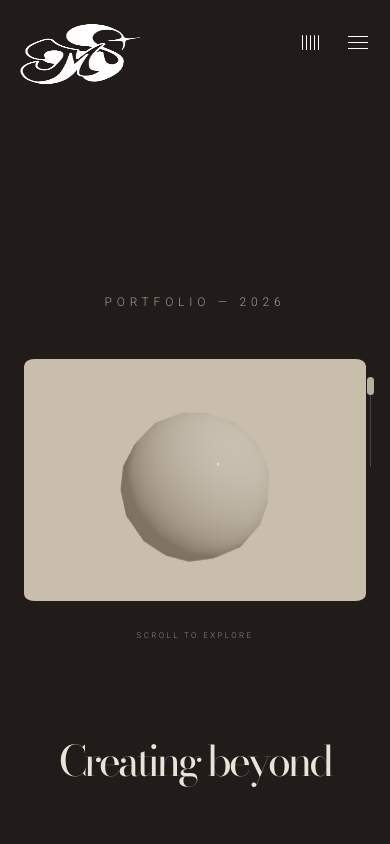
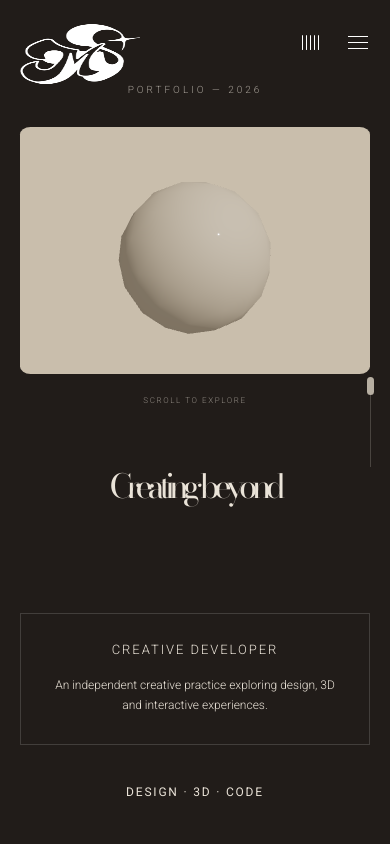
Before and after one commit to Loreenbh/portfolio, a Next.js app: page / in a window 390 px wide. Shown: the top 844 px of the page. Built offline with nearby package versions, Linux system fonts and the light colour scheme.

Commit message:
Improve intro layout on mobile

```diff
--- a/src/components/intro/Intro.module.css
+++ b/src/components/intro/Intro.module.css
@@ -208,46 +208,59 @@
 @media (max-width: 600px) {
   .intro {
     min-height: 170svh;
-    padding: 0 24px;
+    padding: 0 20px;
   }
 
   .introContent {
-    padding-top: 35svh;
+    padding-top: 10svh;
+  }
+
+  .introLabel {
+    margin-bottom: 32px;
+    font-size: 10px;
+    letter-spacing: 0.3em;
+  }
+
+  .introScroll {
+    margin-top: 22px;
+    font-size: 8px;
+    letter-spacing: 0.2em;
   }
 
   .introTitle {
-    font-size: clamp(48px, 12vw, 76px);
+    margin-top: 65px;
     line-height: 1;
   }
 
   .titleFirst {
-    font-size: clamp(42px, 10vw, 60px);
+    font-size: clamp(32px, 8.5vw, 52px);
   }
 
   .titleSecond {
-    font-size: clamp(60px, 13vw, 82px);
+    font-size: clamp(46px, 14vw, 72px);
   }
 
   .introDetails {
-    margin-top: 42px;
+    width: 100%;
+    margin-top: 55px;
+    padding: 28px 18px;
   }
 
   .introRole {
-    font-size: 15px;
+    font-size: 13px;
+    letter-spacing: 0.15em;
   }
 
   .introDescription {
     max-width: 290px;
     font-size: 12px;
+    line-height: 1.7;
   }
 
   .introDisciplines {
     margin-top: 40px;
-    font-size: 14px;
-  }
-
-  .introScroll {
-    font-size: 8px;
+    font-size: 12px;
+    letter-spacing: 0.15em;
   }
 }
 
```
